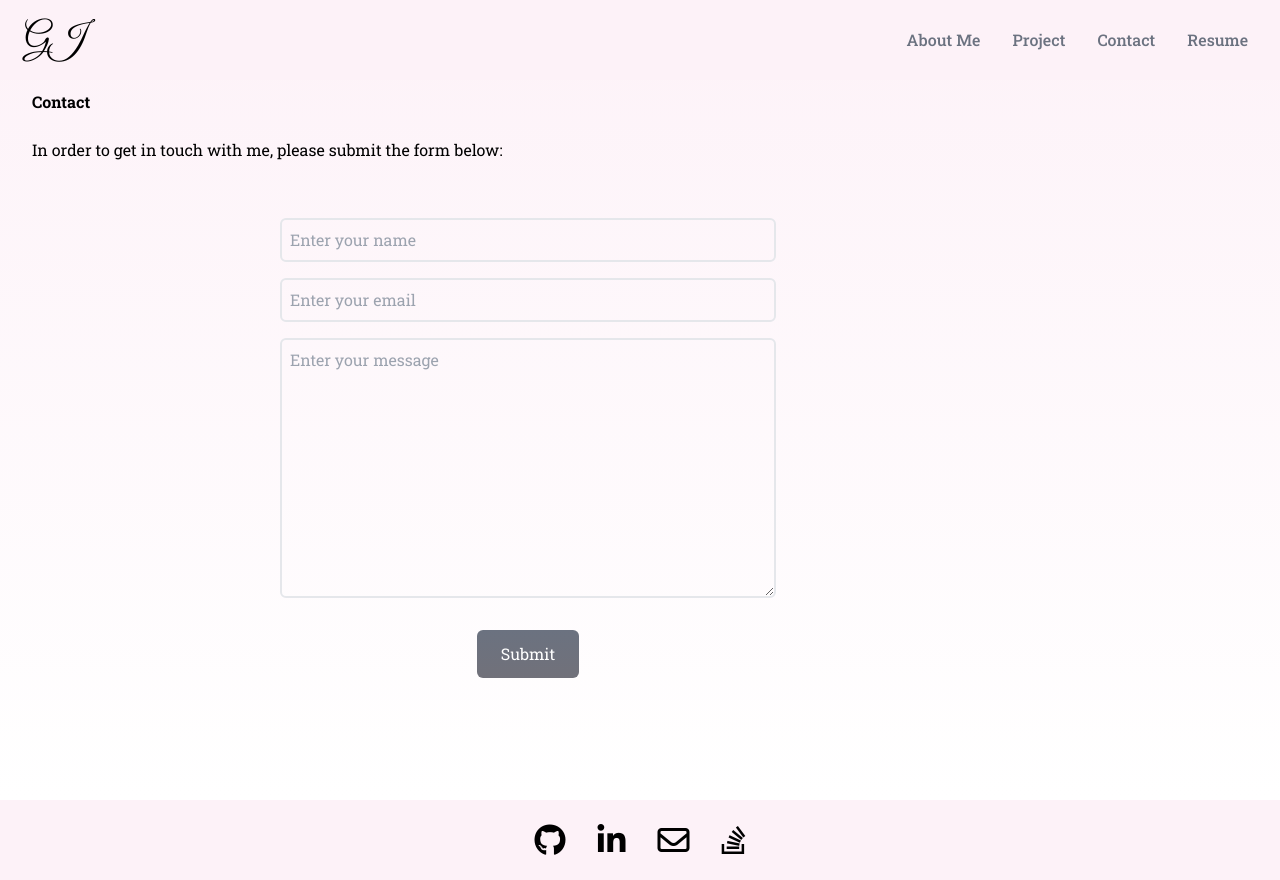
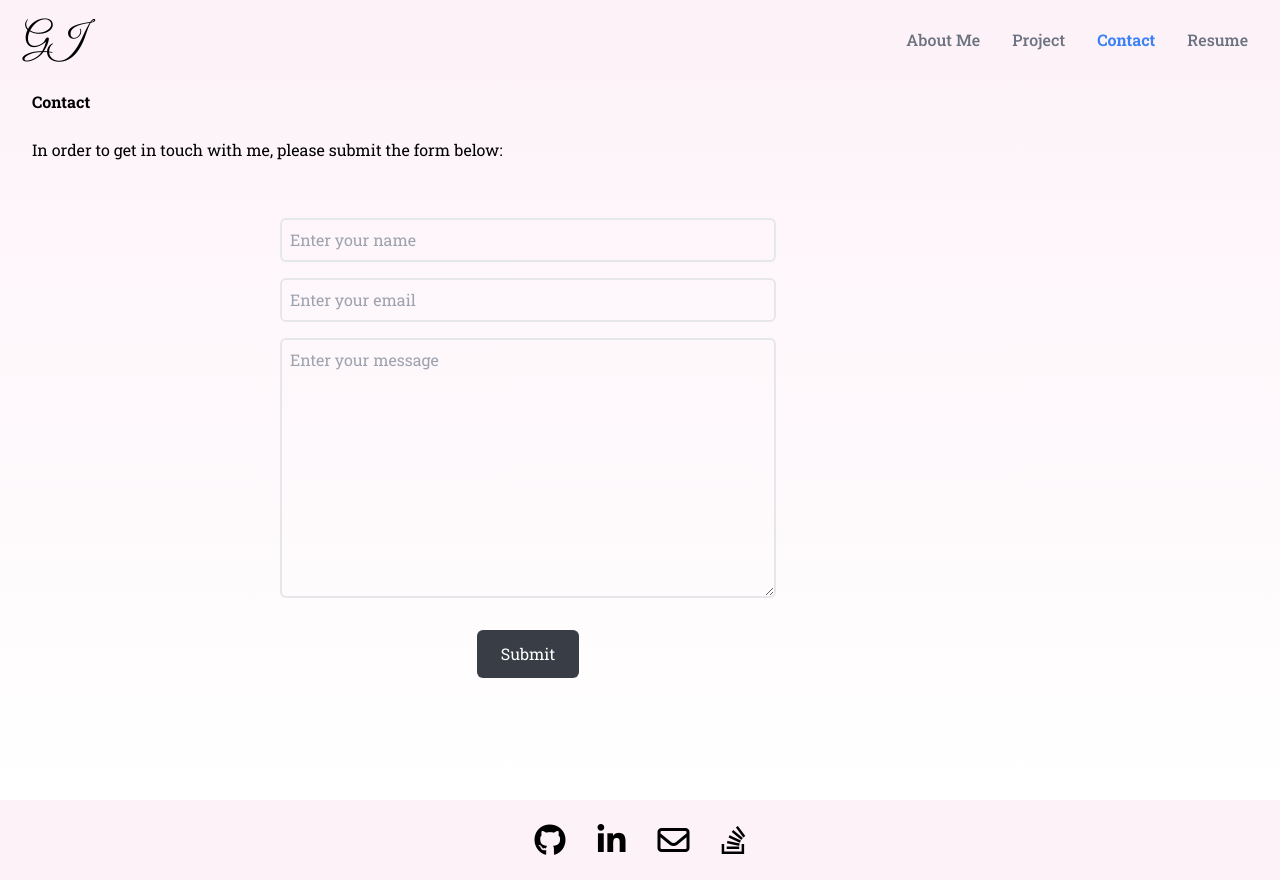
Before and after one commit to Ghazaleh-J/About-Me, a React (Create React App) app: page / in a window 1280 px wide. Both pictures are taken after a click on the item "Contact". Built offline with nearby package versions, Linux system fonts and the light colour scheme.

Commit message:
Fixed the form & tabs

```diff
--- a/src/components/Contact.js
+++ b/src/components/Contact.js
@@ -50,9 +50,9 @@ export default function Contact() {
             </div>
             <div className="flex justify-center items-center">
               <form action="https://getform.io/f/35b882b9-81ac-4166-b26e-0d8f439e8a5e" method="POST" className="flex flex-col w-full md:w-1/2">
-                <input type="text" name="name" defaultValue={name} onBlur={handleChange} placeholder="Enter your name" className="p-2 bg-transparent border-2 rounded-md focus:outline-none"></input>
-                <input type="text" name="email" defaultValue={email} onBlur={handleChange} placeholder="Enter your email" className="my-4 p-2 bg-transparent border-2 rounded-md focus:outline-none"></input>
-                <textarea name="message" defaultValue={message} onBlur={handleChange} placeholder="Enter your message" rows="10" className="p-2 bg-transparent border-2 rounded-md focus:outline-none"></textarea>
+                <input type="text" name="name" defaultValue={name} onChange={handleChange} placeholder="Enter your name" className="p-2 bg-transparent border-2 rounded-md focus:outline-none"></input>
+                <input type="text" name="email" defaultValue={email} onChange={handleChange} placeholder="Enter your email" className="my-4 p-2 bg-transparent border-2 rounded-md focus:outline-none"></input>
+                <textarea name="message" defaultValue={message} onChange={handleChange} placeholder="Enter your message" rows="10" className="p-2 bg-transparent border-2 rounded-md focus:outline-none"></textarea>
                  {errorMessage && (
                   <div>
                     <p className="error-text">{errorMessage}</p>
--- a/src/components/Nav.js
+++ b/src/components/Nav.js
@@ -34,7 +34,7 @@ export default function Nav({ currentPage, handlePageChange }) {
           {tabs.map(({ id, tab, isActive }) => (
             <li
             key={id}
-            className={`${isActive && 'text-blue-500 font-bold'} px-4 cursor-pointer font-medium text-gray-500 hover:scale-105 duration-200`}
+            className={`${isActive ? 'text-blue-500 font-bold' : 'text-gray-500 font-medium'} px-4 cursor-pointer hover:scale-105 duration-200`}
             onClick={() => handlePageChange(tab)}>
               {tab}
             </li>
--- a/src/index.css
+++ b/src/index.css
@@ -11,3 +11,8 @@
     font-family: 'Roboto Slab', serif;
   }
 }
+
+button:disabled {
+  background-image: none;
+  background-color: #393e46!important;
+}
```
